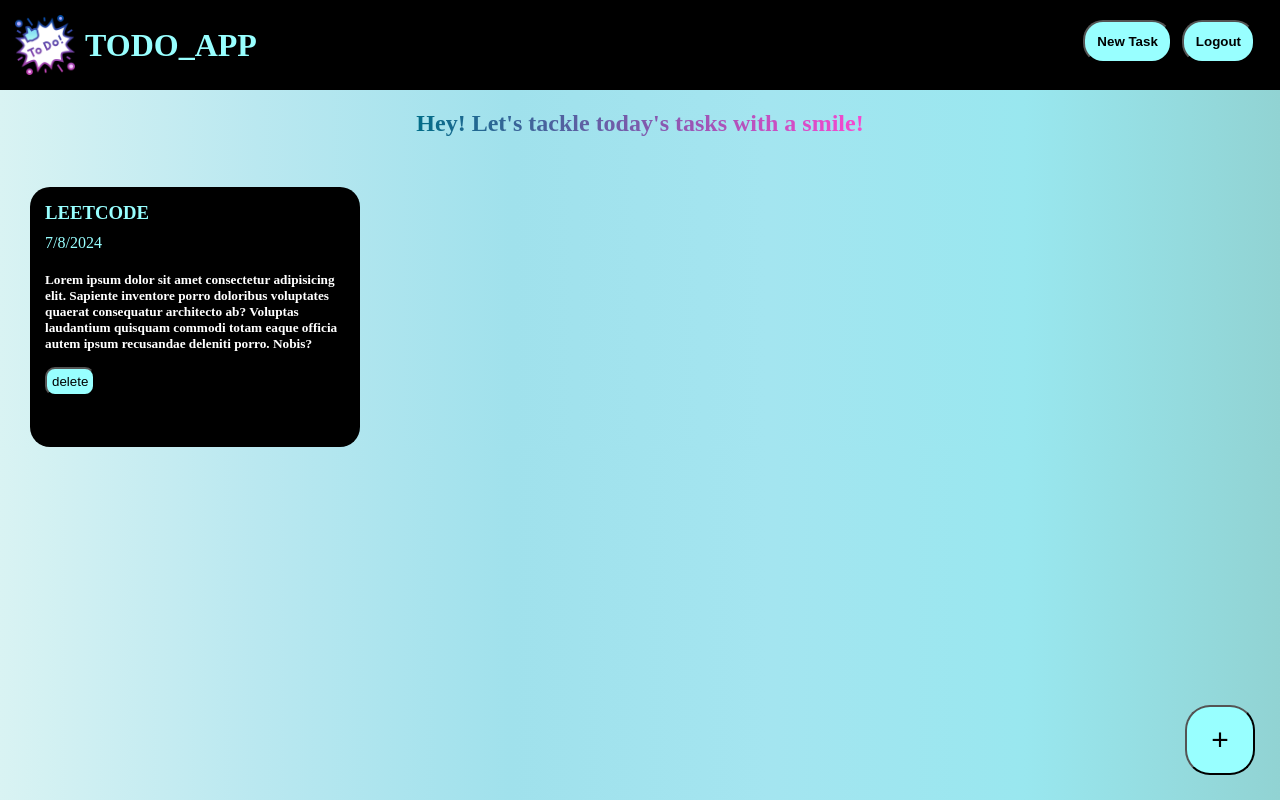
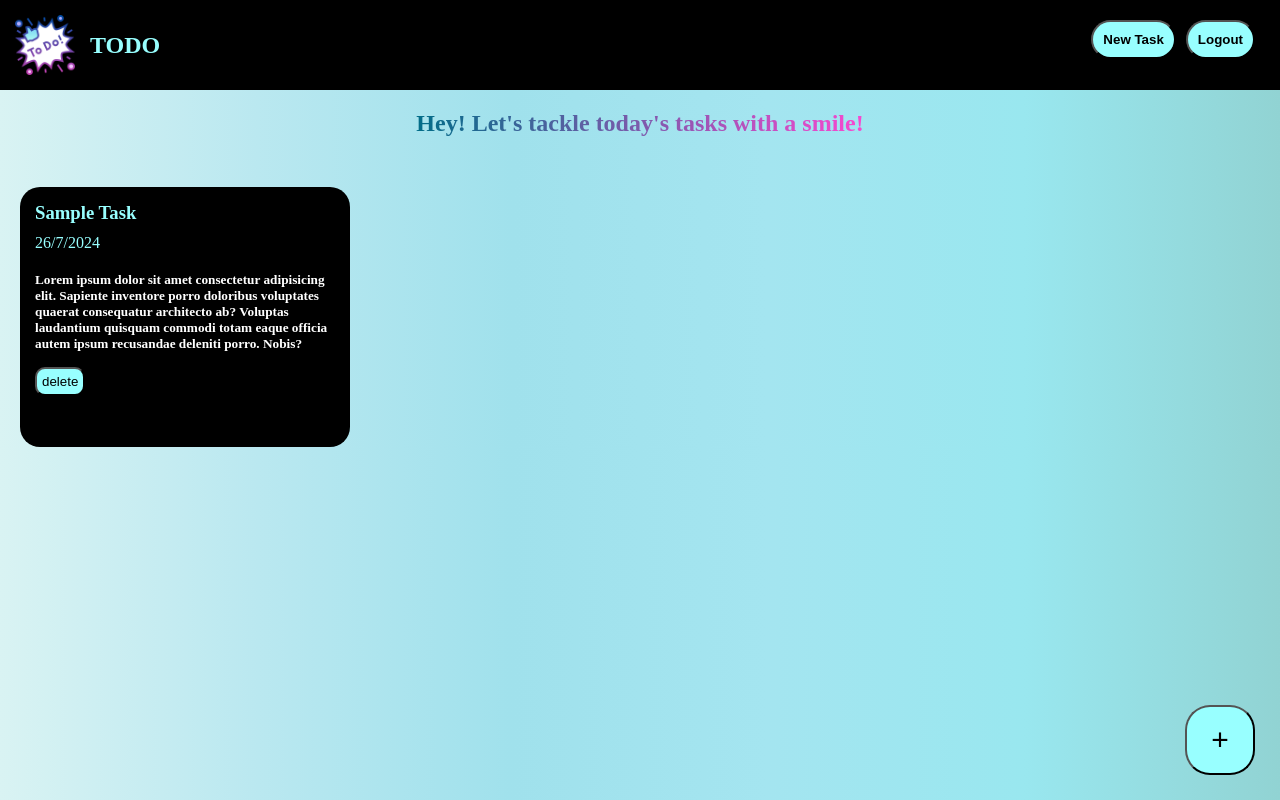
Before and after one commit to Sridharan-AR4/TO_DO_LIST, a plain HTML site: page main.html in a window 1280 px wide. Drawn offline with Linux system fonts and the light colour scheme; a web font is replaced by a local one.

Commit message:
completed

```diff
--- a/main.html
+++ b/main.html
@@ -17,9 +17,9 @@
 <body>
     <div class="navbar" id="navigationbar">
         <ul style="display: flex;">
-            <li style="display: flex;"><img src="images/to-do.png" style="width: 60px; height: 60px;"></li>
-            <li style="display: flex; align-items: center; margin-left: 10px;">
-                <h1 style="color: #98ffff;">TODO_APP</h1>
+            <li style="display: flex; "><img src="images/to-do.png" style="width: 60px; height: 60px; "></li>
+            <li style="display: flex; align-items: center; margin-left: 15px;">
+                <h2 style="color: #98ffff;">TODO</h2>
             </li>
         </ul>
         <ul style="display: flex;">
@@ -34,8 +34,8 @@
     </div>
     <div class="container">
         <div class="todo_item">
-            <h3>LEETCODE</h3>
-            <p>7/8/2024</p>
+            <h3>Sample Task</h3>
+            <p>26/7/2024</p>
             <h5>Lorem ipsum dolor sit amet consectetur adipisicing elit. Sapiente inventore porro doloribus voluptates
                 quaerat consequatur architecto ab? Voluptas laudantium quisquam commodi totam eaque officia autem ipsum
                 recusandae deleniti porro. Nobis?</h5>
--- a/style.css
+++ b/style.css
@@ -18,6 +18,7 @@ body{
     background-color: rgb(0, 0, 0);
     display: flex;
     justify-content: space-between;
+
 }
 .container{
     display: flex;
@@ -30,7 +31,8 @@ body{
     background-color: black;
     padding: 15px;
     margin-top: 30px;
-    margin-left: 30px;
+    margin-left: 20px;
+    margin-right: 20px;
     border-radius: 20px;
 
 }
@@ -165,10 +167,10 @@ li{
 }
 .navbtn{
     border-radius: 20px;
-    padding: 12px;
+    padding: 10px;
     margin-top: 5px;
     margin-right: 10px;
-    font-weight: 700;
+    font-weight: 600;
     background-color: #98ffff;
 }
 .navbtn:hover{
```
Also changed, not shown: index.html (+1 -0 lines).
